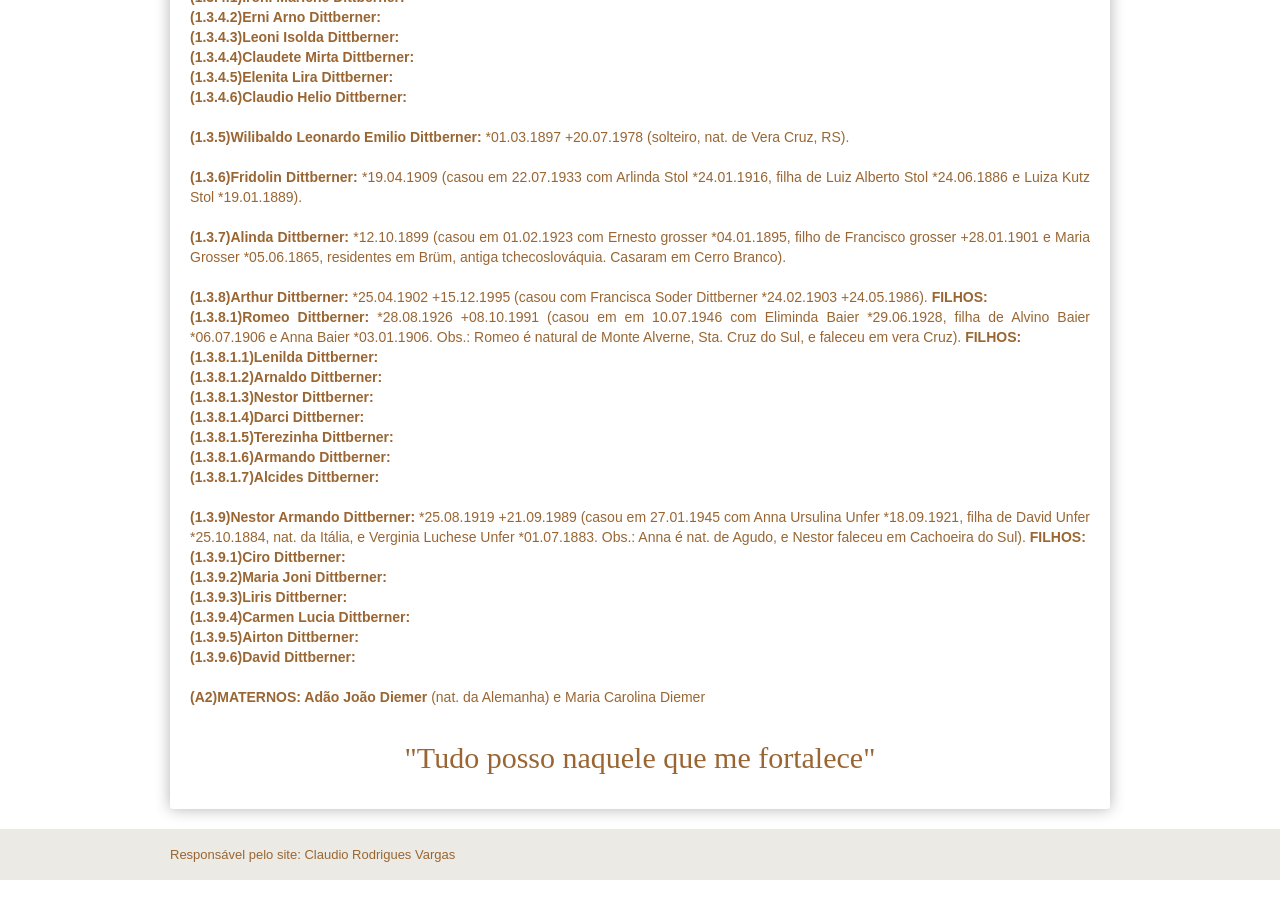
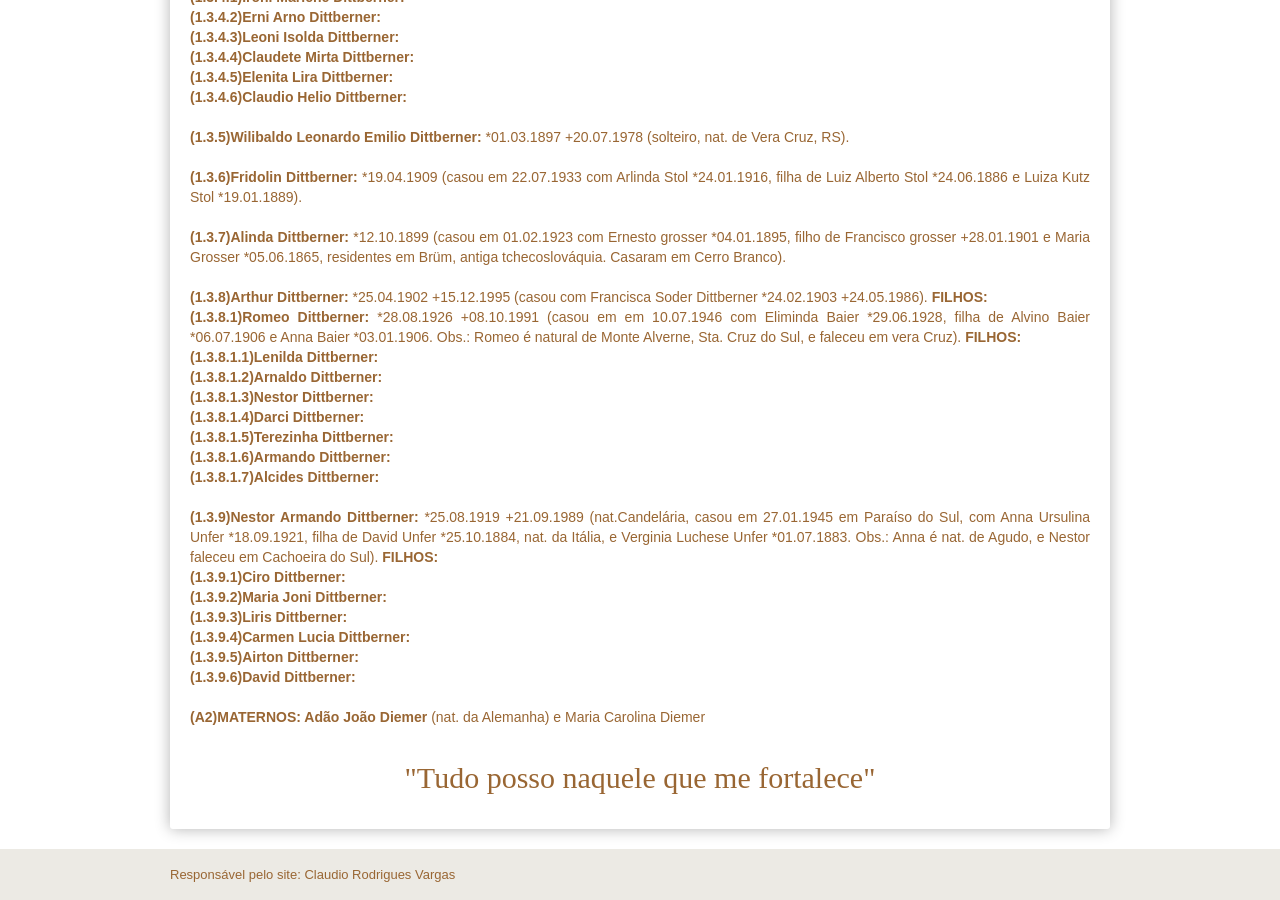
Before and after one commit to claudiovargas1955/claudiovargas1955.github.io, a Jekyll site: the page built from _pages/familia-dittberner.html, in a window 1280 px wide and 900 px high, scrolled down 1446 px. Built offline with Jekyll 4.4.1, drawn with Linux system fonts in a browser that asks for light colours; some web fonts are replaced.

Commit message:
Update familia-dittberner.html

```diff
--- a/_pages/familia-dittberner.html
+++ b/_pages/familia-dittberner.html
@@ -177,9 +177,9 @@ de Santa Cruz do Sul, RS). <b>FILHOS: </b><br>
                   <b>(1.3.8.1.6)Armando Dittberner: </b><br>
                   <b>(1.3.8.1.7)Alcides Dittberner: </b><br><br>
 
-      <b>(1.3.9)Nestor Armando Dittberner: </b>*25.08.1919 +21.09.1989 (casou em 27.01.1945 com Anna Ursulina Unfer *18.09.1921, filha de
-      David Unfer *25.10.1884, nat. da Itália, e Verginia Luchese Unfer *01.07.1883. Obs.: Anna é nat. de Agudo, e Nestor faleceu em
-      Cachoeira do Sul). <b>FILHOS: </b><br>
+      <b>(1.3.9)Nestor Armando Dittberner: </b>*25.08.1919 +21.09.1989 (nat.Candelária, casou em 27.01.1945 em Paraíso do Sul, com Anna
+      Ursulina Unfer *18.09.1921, filha de David Unfer *25.10.1884, nat. da Itália, e Verginia Luchese Unfer *01.07.1883. Obs.: Anna é
+      nat. de Agudo, e Nestor faleceu em Cachoeira do Sul). <b>FILHOS: </b><br>
                  <b>(1.3.9.1)Ciro Dittberner:</b><br>
                  <b>(1.3.9.2)Maria Joni Dittberner:</b><br>
                  <b>(1.3.9.3)Liris Dittberner:</b><br>
```
